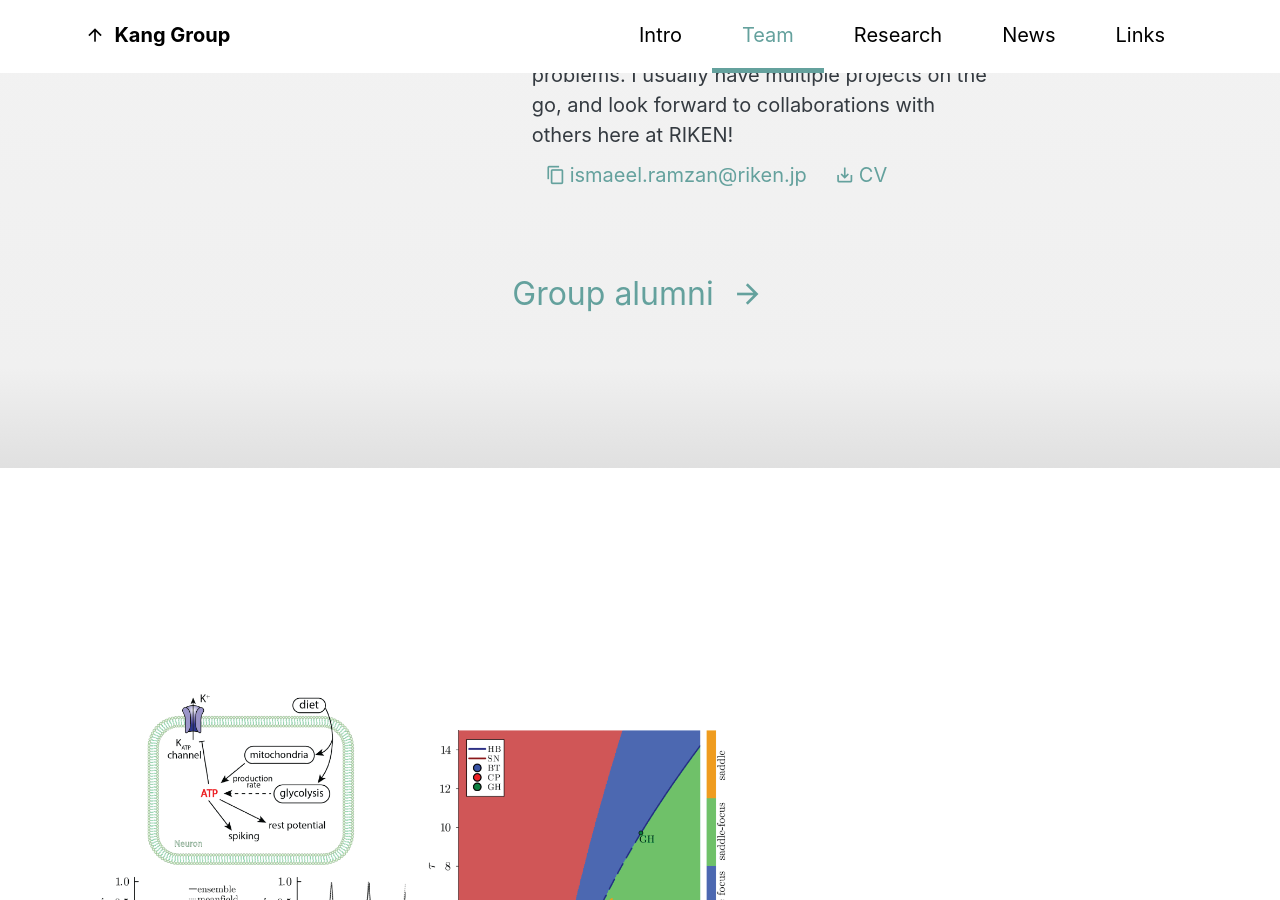
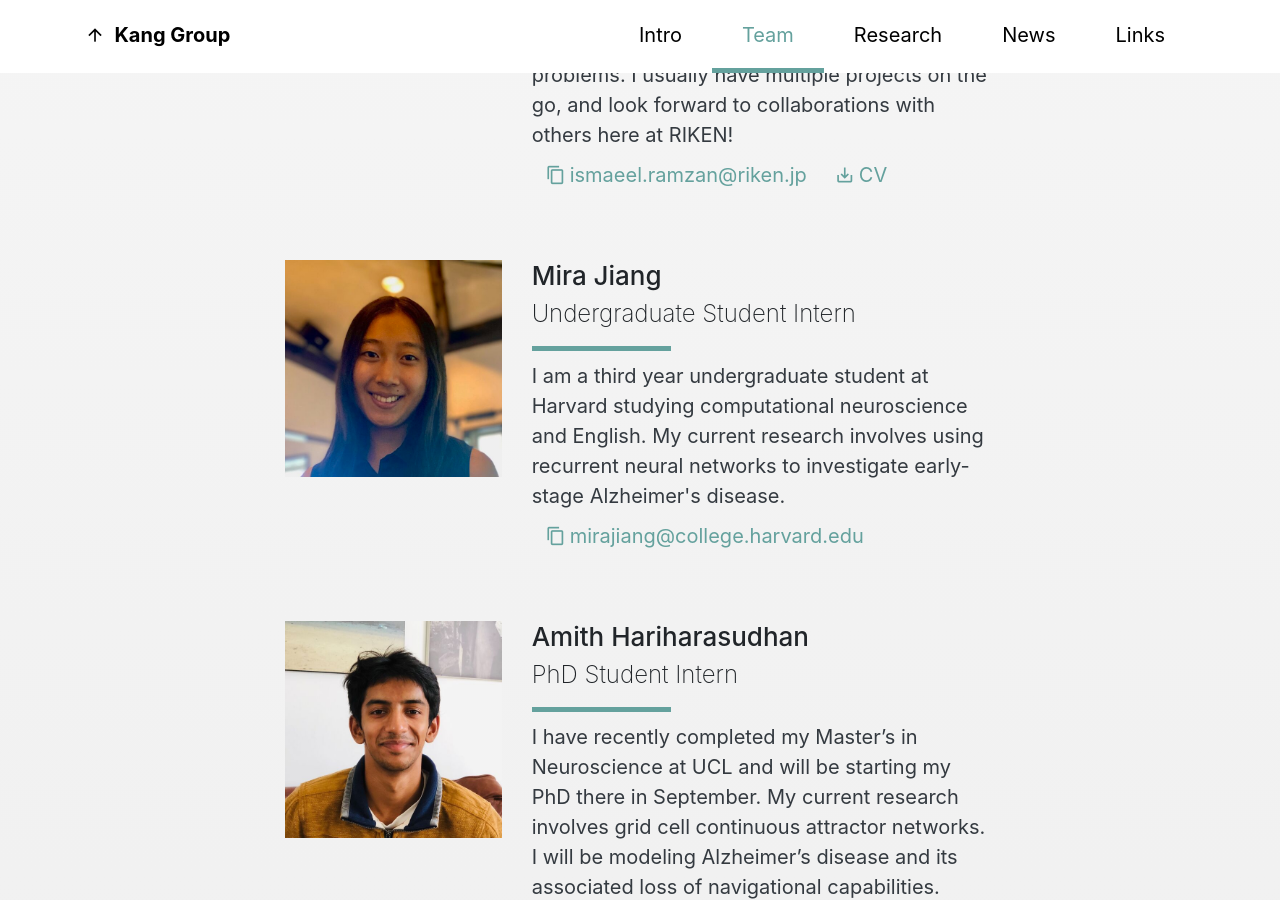
Before and after one commit to louiskang/group.github.io, a Jekyll site: the page built from index.html, in a window 1280 px wide and 900 px high, scrolled down 2973 px. Built offline with Jekyll 4.4.1, drawn with Linux system fonts in a browser that asks for light colours; some web fonts are replaced; some of the changed text lies outside the part shown.

Commit message:
Added Mira and Amith

```diff
--- a/_data/team.yml
+++ b/_data/team.yml
@@ -80,3 +80,19 @@
   years: 2024
   history:
     - "2024 update: Undergraduate medical student at the University of Tokyo"
+
+- name: Mira Jiang
+  role: Undergraduate Student Intern
+  photo: "/media/team-mira.jpg"
+  about: I am a third year undergraduate student at Harvard studying computational neuroscience and English. My current research involves using recurrent neural networks to investigate early-stage Alzheimer's disease.
+  email: mirajiang@college.harvard.edu
+  alum: false
+  years: 2024
+
+- name: Amith Hariharasudhan
+  role: PhD Student Intern
+  photo: "/media/team-amith.jpg"
+  about: I have recently completed my Master’s in Neuroscience at UCL and will be starting my PhD there in September. My current research involves grid cell continuous attractor networks. I will be modeling Alzheimer’s disease and its associated loss of navigational capabilities.
+  email: h.amith02@gmail.com
+  alum: false
+  years: 2024
```
Also changed, not shown: media/team-amith.jpg (added), media/team-mira.jpg (added).
